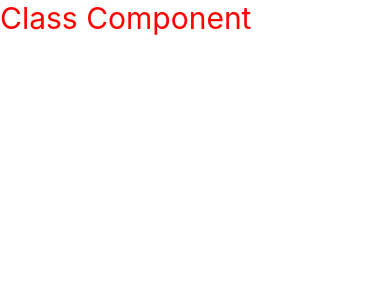
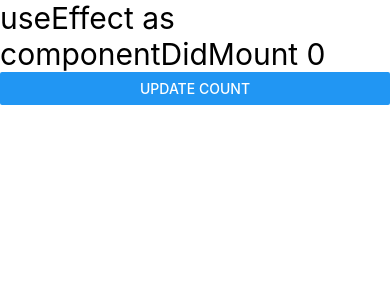
Before and after one commit to gauravk0247/React-Native-Journey, a React Native app: screen / in a window 390 px wide. Shown: the top 300 px of the page. Built offline with nearby package versions, Linux system fonts and the light colour scheme.

Commit message:
React-Native

```diff
--- a/App.js
+++ b/App.js
@@ -5,23 +5,19 @@
  * @format
  */
 
-import React,{Component} from 'react';
+import React, { useState } from 'react';
 import {
   View,
-  Text
+  Text,
+  Button
 } from 'react-native';
-// import ClassState1 from './components/ClassState1';
-
-class App extends Component{
-
-  render(){
-    return(
-      <View>
-        <Text style={{fontSize: 30, color: 'red'}}>Class Component</Text>
-
-      </View>
-    )
-  }
+const App = ()=>{
+  const [count, setCount]=useState(0);
+  return (
+    <View>
+    <Text style={{fontSize: 30}}>useEffect as componentDidMount {count}</Text>
+    <Button title="Update Count" onPress={()=>setCount(count+1)}></Button>
+    </View>
+  );
 }
-
 export default App;
```
Also changed, not shown: components/UseEffect1.js (added, +22 -0 lines).
